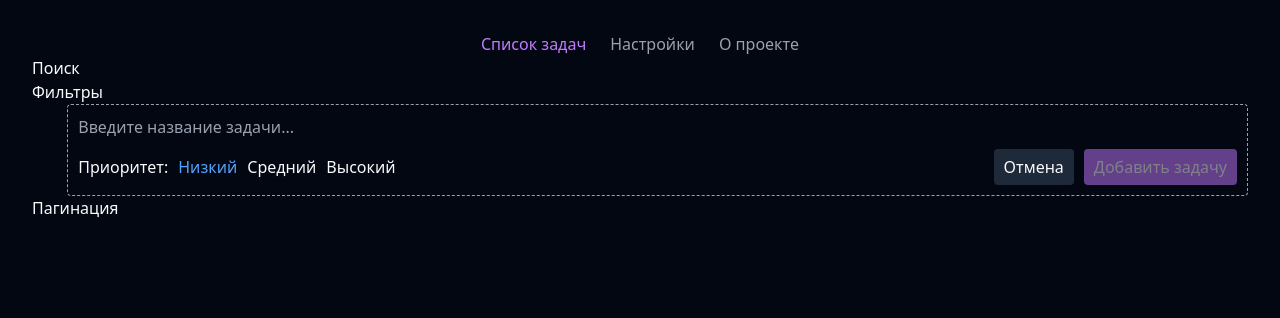
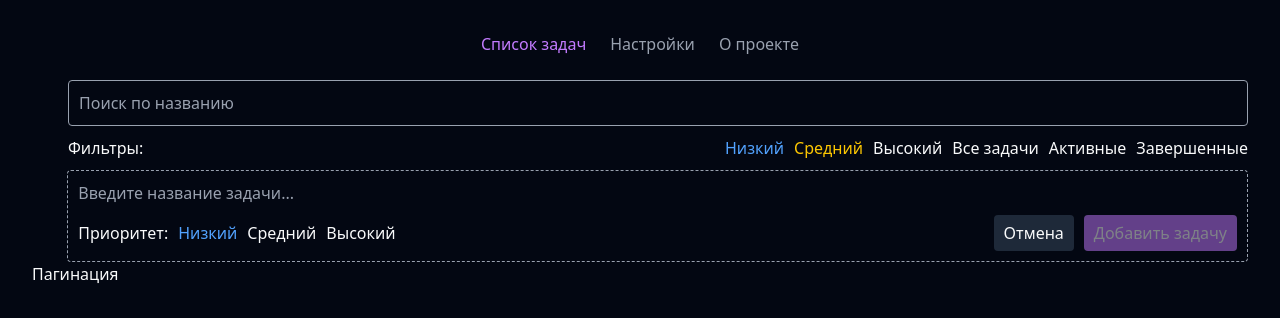
Before and after one commit to Beleks/todo-list-test, a Vue app: page / in a window 1280 px wide. Shown: the top 318 px of the page. Built offline with nearby package versions, Linux system fonts and the light colour scheme.

Commit message:
Add search and filters

```diff
--- a/src/components/TaskForm.vue
+++ b/src/components/TaskForm.vue
@@ -1,6 +1,9 @@
 <script setup>
-import { nextTick, ref, useTemplateRef } from 'vue'
+// TODO: {...props.task} - попробовать пересмотреть подход
+
+import { nextTick, onMounted, ref, useTemplateRef } from 'vue'
 import { useSettingsStore } from '@/stores/settings.js'
+import { initEmptyTask } from '@/helpers/helper.js'
 
 const props = defineProps({
   isEdit: {
@@ -9,15 +12,18 @@ const props = defineProps({
   },
   task: {
     type: Object,
+    default() {
+      return initEmptyTask()
+    },
   },
 })
 
-const emit = defineEmits(['createTask', 'cancelChange'])
+const emit = defineEmits(['createTask', 'cancelChange', 'editTask'])
 
 const settingsStore = useSettingsStore()
 
 const taskContentArea = useTemplateRef('taskContentArea')
-const newTask = ref(initEmptyTask())
+const newTask = ref({ ...props.task }) // Учитываем что объект не глубокий
 
 function choosePriority(priorityId) {
   newTask.value.priorityId = priorityId
@@ -30,35 +36,30 @@ function adjustHeight(textareaRef) {
 
 function cancelChange() {
   emit('cancelChange')
-  newTask.value = initEmptyTask()
+  newTask.value = { ...props.task }
 }
 
 async function confirmChange(task) {
   // TODO: Убрать лишние пробелы, переносы строк?
-  // if (!task.content.length) {
-  //   return
-  // }
+  if (!task.content.length) {
+    // Проверка нужна если вызывается через alt+enter
+    return
+  }
   if (props.isEdit) {
     emit('editTask', task)
   } else {
     emit('createTask', task)
-    newTask.value = initEmptyTask()
+    newTask.value = { ...props.task }
+    await nextTick()
+    adjustHeight(taskContentArea.value)
   }
-
-  await nextTick()
-  adjustHeight(taskContentArea.value)
 }
 
-function initEmptyTask() {
-  // priorityId -> priorityKey?
-  // Or set from props?
-  return {
-    id: null,
-    content: '',
-    priorityId: '1',
-    isReady: false,
-  }
-}
+onMounted(() => {
+  // newTask.value = { ...props.task }
+  adjustHeight(taskContentArea.value)
+  taskContentArea.value.focus()
+})
 </script>
 
 <template>
--- /dev/null
+++ b/src/helpers/helper.js
@@ -0,0 +1,21 @@
+function initEmptyTask() {
+  // priorityId -> priorityKey?
+  return {
+    id: null,
+    content: '',
+    priorityId: '1',
+    isReady: false,
+  }
+}
+
+const debounce = (func, delay) => {
+  let timeout
+  return (...args) => {
+    clearTimeout(timeout)
+    timeout = setTimeout(() => {
+      func(...args)
+    }, delay)
+  }
+}
+
+export { initEmptyTask, debounce }
--- a/src/stores/settings.js
+++ b/src/stores/settings.js
@@ -20,5 +20,26 @@ export const useSettingsStore = defineStore('settings', () => {
     },
   })
 
-  return { taskPriorities }
+  const statusTypes = ref({
+    'all': {
+      title: 'Все задачи',
+      checkQuality() {
+        return true
+      }
+    },
+    'active': {
+      title: 'Активные',
+      checkQuality(task) {
+        return !task.isReady
+      }
+    },
+    'completed': {
+      title: 'Завершенные',
+      checkQuality(task) {
+        return task.isReady
+      }
+    },
+  })
+
+  return { taskPriorities, statusTypes }
 })
--- a/src/views/TaskListView.vue
+++ b/src/views/TaskListView.vue
@@ -1,20 +1,69 @@
 <script setup>
-import { onMounted, ref } from 'vue'
+import { computed, onMounted, ref, watch, watchEffect } from 'vue'
 import { useSettingsStore } from '@/stores/settings.js'
+import { debounce } from '@/helpers/helper.js'
 
 import IconCircle from '@/components/icons/IconCircle.vue'
 import IconCheck from '@/components/icons/IconCheck.vue'
 import IconTrash from '@/components/icons/IconTrash.vue'
+import IconEdit from '@/components/icons/IconEdit.vue'
 import TaskForm from '@/components/TaskForm.vue'
-import IconEdit from '@/components/icons/IconEdit.vue'
-
-// const taskContent = ref('')
 
 const settingsStore = useSettingsStore()
 
+const filters = ref({
+  priorities: new Set(['1', '2']),
+  statusType: 'all',
+})
+
+const inputTaskSearch = ref('')
 const editTaskId = ref(null)
 
 const taskList = ref([])
+const filteredBySearch = ref([])
+
+watch(
+  taskList,
+  (newTaskList) => {
+    filteredBySearch.value = filteredByTaskContent(inputTaskSearch.value, newTaskList)
+  },
+  { deep: true },
+)
+
+function changePrioritiesFilter(priorityKey) {
+  if (filters.value.priorities.has(priorityKey)) {
+    filters.value.priorities.delete(priorityKey)
+  } else {
+    filters.value.priorities.add(priorityKey)
+  }
+}
+
+function changeStatusFilter(statusType) {
+  filters.value.statusType = statusType
+}
+
+const filteredTasks = computed(() => {
+  let result = filteredBySearch.value
+
+  if (filters.value.priorities.size) {
+    result = filteredBySearch.value.filter((task) => filters.value.priorities.has(task.priorityId))
+  }
+
+  result = result.filter((task)=> settingsStore.statusTypes[filters.value.statusType].checkQuality(task))
+  return result
+})
+
+const debounceSearch = debounce(() => {
+  filteredBySearch.value = filteredByTaskContent(inputTaskSearch.value, taskList.value)
+}, 300)
+
+function filteredByTaskContent(taskContentQuery, taskList) {
+  if (taskContentQuery.length) {
+    return taskList.filter((task) => task.content.includes(taskContentQuery))
+  } else {
+    return taskList
+  }
+}
 
 function showTaskForm(taskId) {
   editTaskId.value = taskId
@@ -25,7 +74,15 @@ function cancelChange() {
 }
 
 function saveEditTask(newTask) {
+  let currentTaskIndex = taskList.value.findIndex((task) => task.id === newTask.id)
+  if (currentTaskIndex === -1) {
+    return
+  }
 
+  taskList.value.splice(currentTaskIndex, 1, newTask)
+  saveTaskListToLS(taskList.value)
+
+  editTaskId.value = null
 }
 
 function createTask(task) {
@@ -62,23 +119,58 @@ onMounted(() => {
 </script>
 
 <template>
-  <div>Поиск</div>
-  <div>Фильтры</div>
-  <div class="flex gap-2.5">
+  <div class="flex mt-6 gap-2.5">
+    <!-- @keyup.enter="debounceSearch" -->
+    <input
+      type="text"
+      @input="debounceSearch"
+      class="border border-gray-400 placeholder:text-gray-400 w-full ml-9 p-2.5 rounded-sm"
+      placeholder="Поиск по названию"
+      v-model="inputTaskSearch"
+    />
+    <!--    <button-->
+    <!--      class="py-2.5 px-6 font-medium bg-purple-400 rounded-sm cursor-pointer disabled:cursor-not-allowed disabled:opacity-50"-->
+    <!--      @click="debounceSearch"-->
+    <!--    >-->
+    <!--      Поиск-->
+    <!--    </button>-->
+  </div>
+  <div class="mt-2.5 ml-9 flex justify-between">
+    <div>Фильтры:</div>
+    <div class="flex gap-2.5">
+      <div
+        v-for="(priority, key) in settingsStore.taskPriorities"
+        @click="changePrioritiesFilter(key)"
+        :class="[filters.priorities.has(key) ? priority.activeClass : '']"
+      >
+        {{ priority.title }}
+      </div>
+      <div v-for="(status, key) in settingsStore.statusTypes" @click="changeStatusFilter(key)">
+        {{ status.title }}
+      </div>
+    </div>
+  </div>
+  <div class="flex gap-2.5 mt-2.5">
     <IconCheck :size="26" />
     <TaskForm @createTask="createTask"></TaskForm>
   </div>
   <div>
-    <div class="mt-4" v-for="task in taskList">
-      <div
-        class="flex gap-2.5 items-center"
-      >
+    <div class="mt-4" v-for="task in filteredTasks">
+      <div class="flex gap-2.5 items-center">
         <template v-if="editTaskId === task.id">
           <IconCheck :size="26" />
-          <TaskForm isEdit :task="task" @cancelChange="cancelChange" @editTask="saveEditTask"></TaskForm>
+          <TaskForm
+            isEdit
+            :task="task"
+            @cancelChange="cancelChange"
+            @editTask="saveEditTask"
+          ></TaskForm>
         </template>
         <template v-else>
-          <div class="cursor-pointer" :class="[settingsStore.taskPriorities[task.priorityId].class]">
+          <div
+            class="cursor-pointer"
+            :class="[settingsStore.taskPriorities[task.priorityId].class]"
+          >
             <IconCheck v-if="task.isReady" @click="task.isReady = !task.isReady" :size="26" />
             <IconCircle v-else @click="task.isReady = !task.isReady" :size="26" />
           </div>
```
